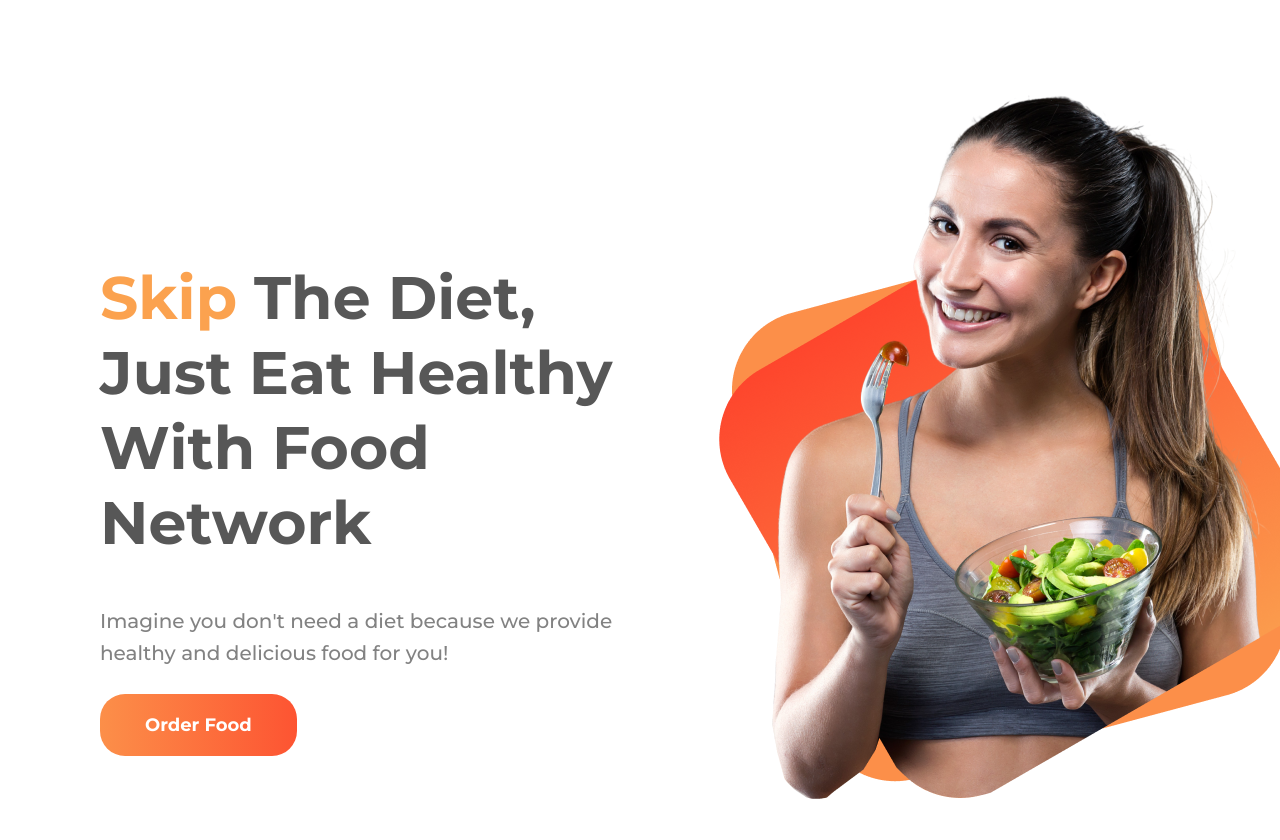
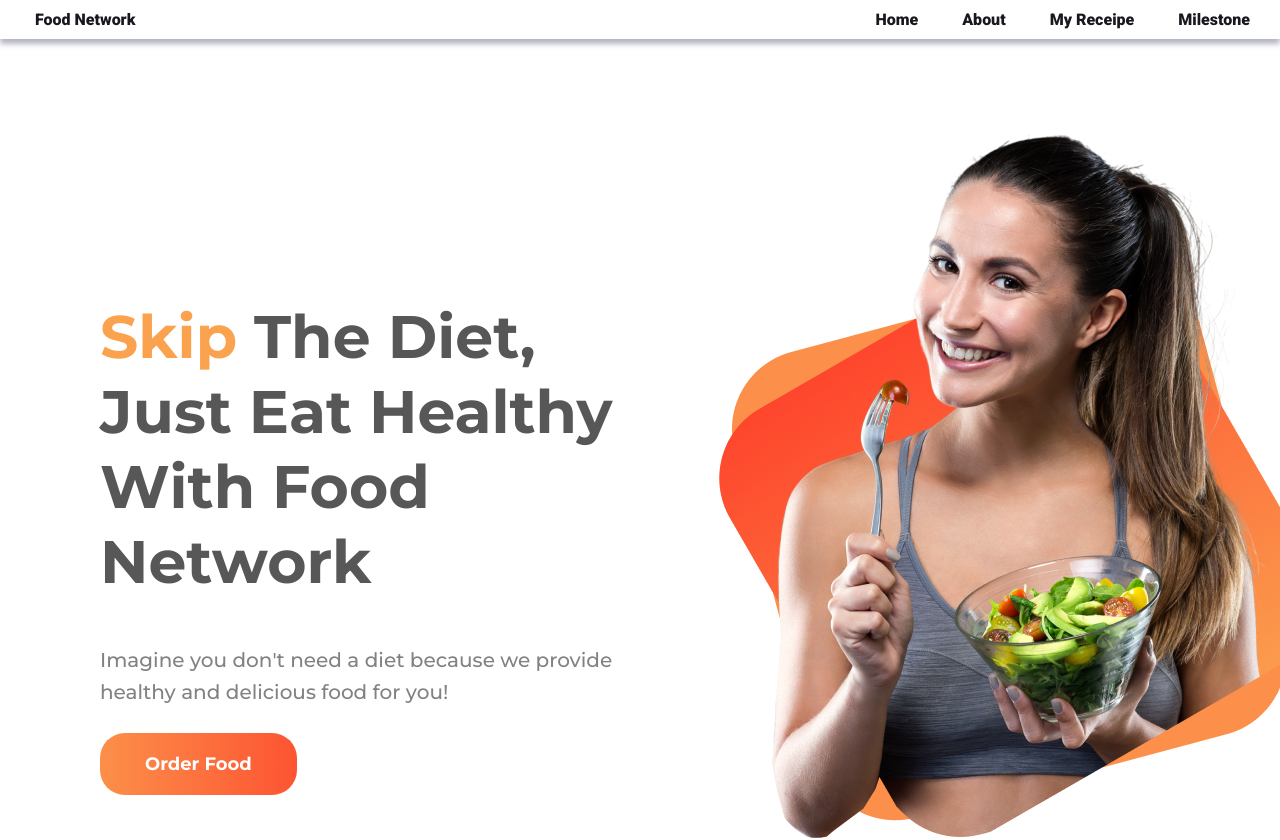
Before and after one commit to shaif-uddin/food-network, a plain HTML site: page index.html in a window 1280 px wide. Shown: the top 840 px of the page. Drawn offline with Linux system fonts and the light colour scheme.

Commit message:
Top Addedd

```diff
--- a/index.html
+++ b/index.html
@@ -16,6 +16,21 @@
 </head>
 
 <body>
+    <header id="header">
+        <div class="header-container">
+            <div class="header-left">
+                <a href="#" alt="Food Network">Food Network</a>
+            </div>
+            <div class="header-right">
+                <ul>
+                    <li><a href="#header">Home</a></li>
+                    <li><a href="#about-us">About</a></li>
+                    <li><a href="#myreceipe">My Receipe</a></li>
+                    <li><a href="#milestone">Milestone</a></li>
+                </ul>
+            </div>
+        </div>
+    </header>
     <section class="top-banner" id="top-banner">
         <div class="half-width">
             <h1><span class="highlighter">Skip</span> The Diet, <br>Just Eat Healthy<br> With Food Network</h1>
@@ -27,7 +42,7 @@
         </div>
     </section>
     <!-- Start About Section -->
-    <section class="about">
+    <section class="about" id="about-us">
         <div class="about-person half-width">
             <img src="images/female/Person Image.png" alt="">
         </div>
@@ -40,7 +55,7 @@
             <a class="btn" href="#" target="_blank">Contact Me</a>
         </div>
     </section>
-    <section class="receipies">
+    <section class="receipies" id="myreceipe">
         <div class="top-area">
             <h1>My recipies</h1>
             <p>Lorem Ipsum is simply dummy text of the printing and typesetting industry. Lorem Ipsum has been the
@@ -68,7 +83,7 @@
             </div>
         </div><!-- END OF receipe-item -->
     </section><!-- END OF receipe section -->
-    <section class="milestone-row">
+    <section class="milestone-row" id="milestone">
         <div class="milestone-container">
             <div class="milestone-item">
                 <h1>700k</h1>
--- a/style.css
+++ b/style.css
@@ -2,6 +2,36 @@ body{
     margin: 0;
     font-family: 'Montserrat', sans-serif;
 }
+.header-container{
+    padding: 10px 15px;
+    display: flex;
+    justify-content: space-between;
+    font-family: 'Roboto', sans-serif;
+    color: #18191F;
+    font-size: 16px;
+    background-color: #ffffff;
+    box-shadow: 0 5px 5px 0 #6d6f8582;
+}
+.header-container a{
+    text-decoration: none;
+    padding: 5px 10px 5px 20px;
+    color: #18191F;
+}
+.header-left{
+margin-left: 0;
+}
+.header-right{
+margin-right: 0;
+}
+.header-right ul{
+    margin: 0;
+}
+.header-right li{
+    list-style-type: none;
+    display: inline;
+    padding: 5px 5px;
+}
+/* Top Banner */
 .top-banner{
     display: flex;
     padding-left: 100px;
```
